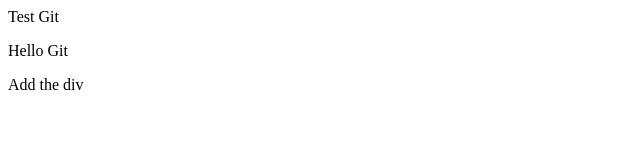
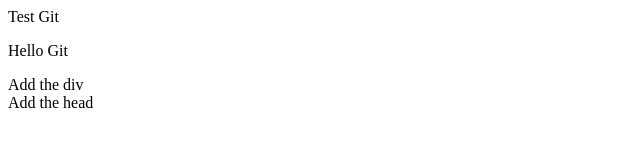
Before and after one commit to ArchieFan/GitPython, a plain HTML site: page index.html in a window 1280 px wide. Shown: the full height of the page, 0-640 px from the left. Drawn offline with Linux system fonts and the light colour scheme.

Commit message:
added new head

```diff
--- a/index.html
+++ b/index.html
@@ -1,3 +1,5 @@
 <p>Test Git</p>
 <p>Hello Git</p>
 <div>Add the div</div>
+
+<div>Add the head</div>
```
